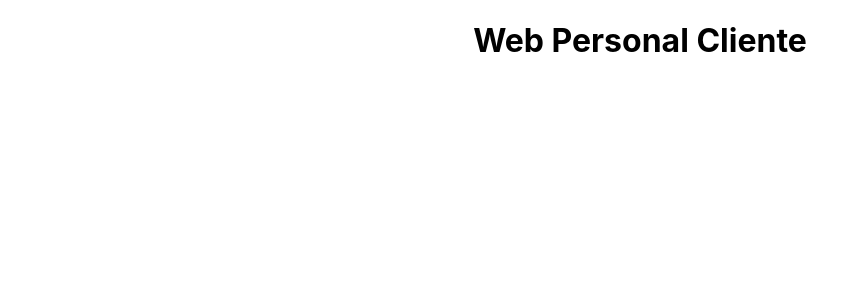
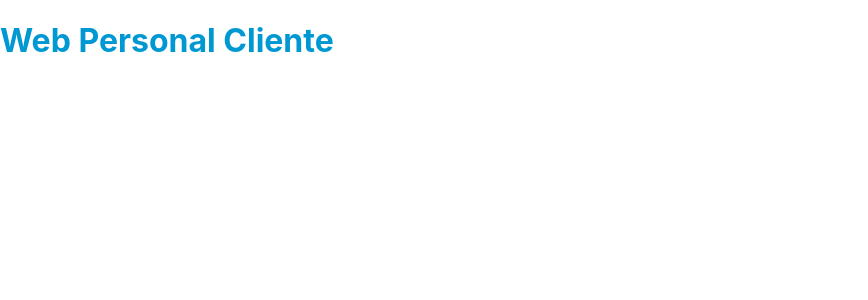
Before and after one commit to thgbianeck/web-personal, a React (Create React App) app in the folder client/: page / in a window 1280 px wide. Shown: the top 300 px of the page, without its empty margins (0-868 px from the left). Built offline with nearby package versions, Linux system fonts and the light colour scheme.

Commit message:
Adição do Sass ao projeto

```diff
--- a/client/src/App.css
+++ /dev/null
@@ -1,38 +0,0 @@
-.App {
-  text-align: center;
-}
-
-.App-logo {
-  height: 40vmin;
-  pointer-events: none;
-}
-
-@media (prefers-reduced-motion: no-preference) {
-  .App-logo {
-    animation: App-logo-spin infinite 20s linear;
-  }
-}
-
-.App-header {
-  background-color: #282c34;
-  min-height: 100vh;
-  display: flex;
-  flex-direction: column;
-  align-items: center;
-  justify-content: center;
-  font-size: calc(10px + 2vmin);
-  color: white;
-}
-
-.App-link {
-  color: #61dafb;
-}
-
-@keyframes App-logo-spin {
-  from {
-    transform: rotate(0deg);
-  }
-  to {
-    transform: rotate(360deg);
-  }
-}
--- a/client/src/App.js
+++ b/client/src/App.js
@@ -1,8 +1,9 @@
-import "./App.css";
+import React from "react";
+import "./App.scss";
 
 function App() {
   return (
-    <div className="App">
+    <div className="app">
       <h1>Web Personal Cliente</h1>
     </div>
   );
--- /dev/null
+++ b/client/src/App.scss
@@ -0,0 +1,7 @@
+@import "./scss/index.scss";
+
+.app {
+  h1 {
+    color: $primary-color;
+  }
+}
--- /dev/null
+++ b/client/src/scss/_variables.scss
@@ -0,0 +1 @@
+$primary-color: #0098d3;
--- /dev/null
+++ b/client/src/scss/index.scss
@@ -0,0 +1 @@
+@import "./variables";
```
Also changed, not shown: 1 other file (tests, documents, lock files or other folders).
